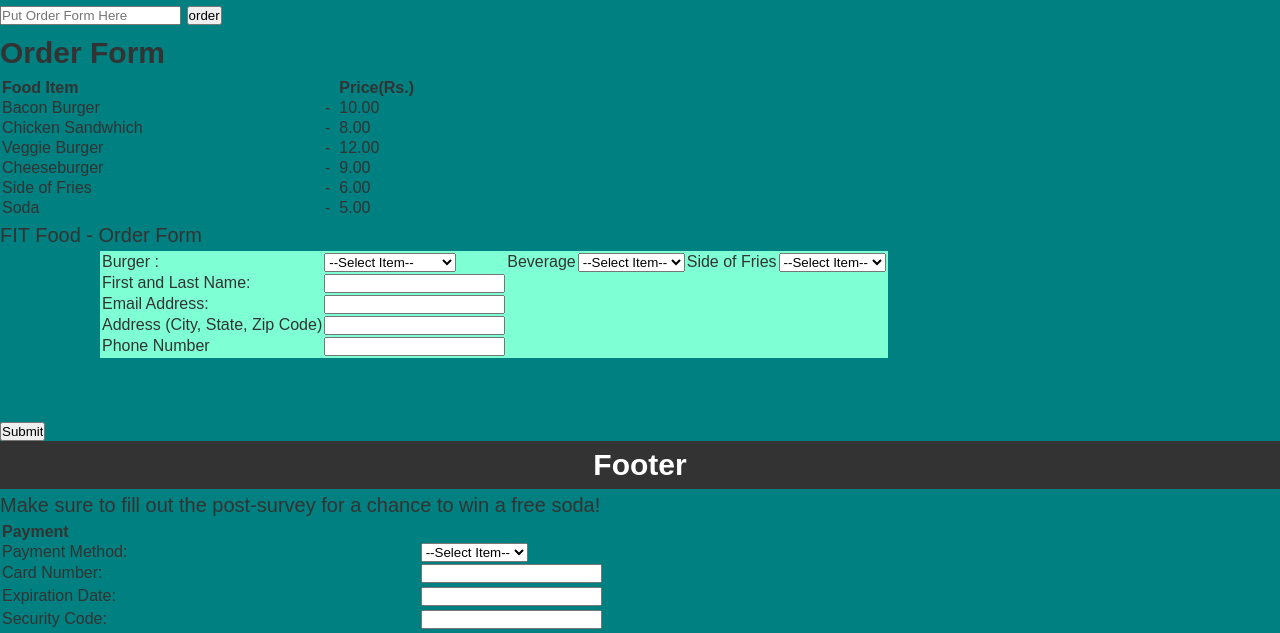
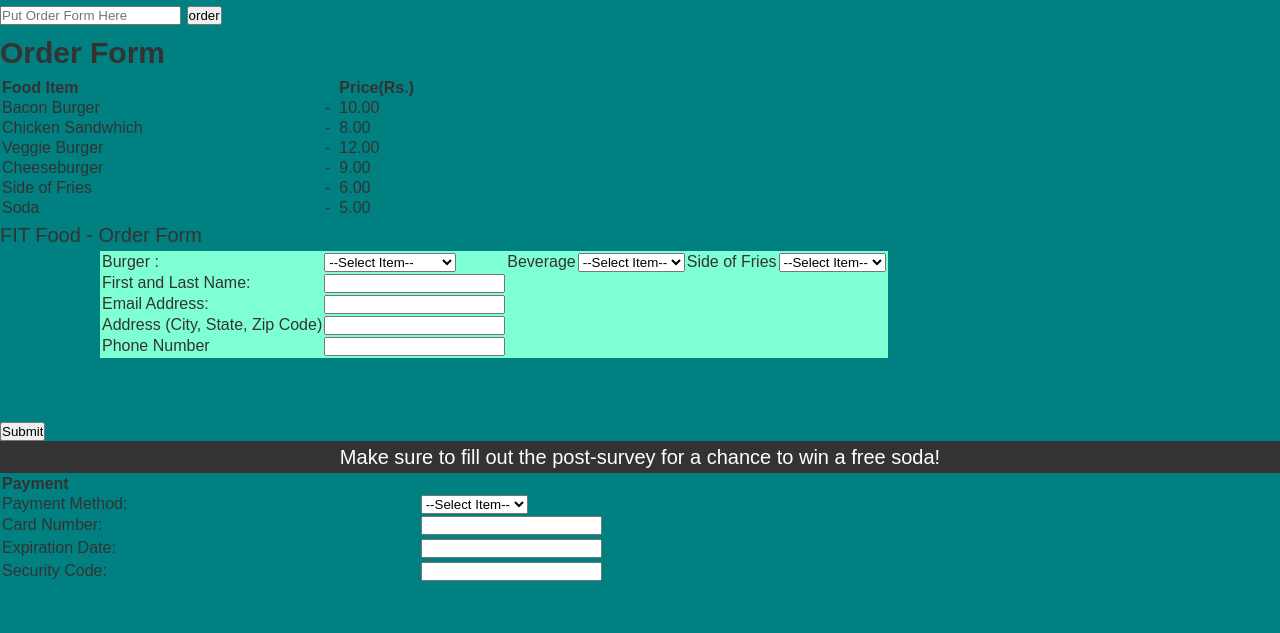
Before and after one commit to MaritzaMurillo/menu, a plain HTML site: page index.html in a window 1280 px wide. Shown: the part 1030-1663 px from the top of the page. After the commit the page ends 1615 px from the top, so only its background shows below. Drawn offline with Linux system fonts and the light colour scheme.

Commit message:
Update index.html

```diff
--- a/index.html
+++ b/index.html
@@ -165,13 +165,10 @@
                     </form>
               </body>
   </form>
+<div>
+  <p class="footer">Make sure to fill out the post-survey for a chance to win a free soda!</p>
+</div>
 </main>
-
-
-<footer role='contentinfo'>
-  <h2 class="footer">Footer</h2>
-  <p>Make sure to fill out the post-survey for a chance to win a free soda!</p>
-</footer>
 
 </body>
 </html>
```
